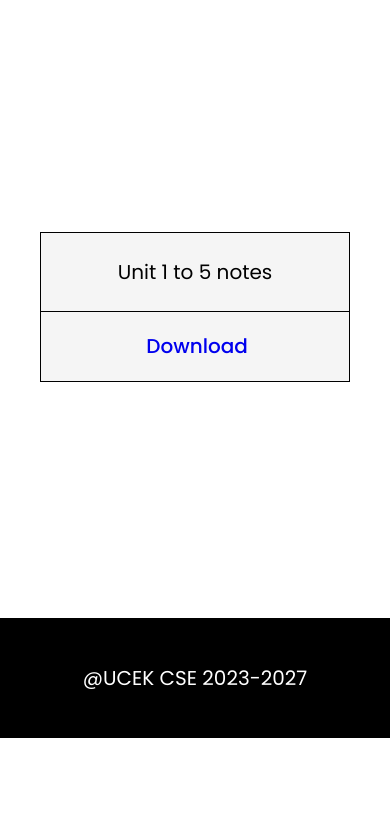
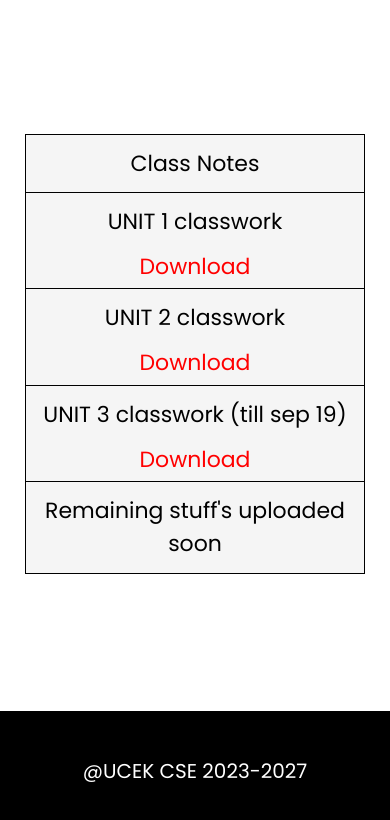
Before and after one commit to ucekcse/sem3, a plain HTML site: page page2DS.html in a window 390 px wide. Shown: the part 110-930 px from the top of the page. Before the commit the page ends 848 px from the top, so only its background shows below. Drawn offline with Linux system fonts and the light colour scheme.

Commit message:
Update page2DS.html

```diff
--- a/page2DS.html
+++ b/page2DS.html
@@ -126,7 +126,7 @@ background:black;
     justify-content: center;
     justify-content: space-evenly;
     width:100vw;
-    height:80vh;
+    height:72vh;
     flex-direction: column;
     margin-top: 4%;
     margin-bottom:4%;
@@ -134,11 +134,10 @@ background:black;
     font-family: "Poppins", sans-serif;
     font-weight: 400;
     font-style: normal;
-    cursor: pointer;
 }
 .sub{
     width:320px;
-    height:180px;
+    height:500px;
     background-color: whitesmoke;
     border:1px solid black;
     display:flex;
@@ -147,6 +146,7 @@ background:black;
     font-size: 22px;
     flex-direction: column;
     justify-content: space-evenly;
+    cursor: pointer;
 
 }
 .taskbar{
@@ -173,7 +173,7 @@ background:black;
 
 a{
     text-decoration: none;
-       }
+}
        .download:hover{
            background-color: rgb(27, 27, 27);
            color:white;
@@ -181,10 +181,12 @@ a{
        a:visited{
            color:rgb(0, 0, 0);
        }
-       .download{
-            font-weight: 500;
+       span{
+        color:red;
+      }
+        p{
+            text-align: center;
         }
-
 
 
 
@@ -241,7 +243,7 @@ a{
             justify-content: center;
             justify-content: space-evenly;
             width:100vw;
-            height:70vh;
+            height:81vh;
             flex-direction: column;
             margin-top: 4%;
             margin-bottom:4%;
@@ -251,16 +253,17 @@ a{
             font-style: normal;
         }
         .sub{
-            width:310px;
-            height:150px;
+            width:340px;
+            height:440px;
             background-color: whitesmoke;
             border:1px solid black;
             display:flex;
             align-items: center;
             justify-content: center;
-            font-size: 20px;
+            font-size: 22px;
             flex-direction: column;
             justify-content: space-evenly;
+            cursor: pointer;
 
         }
         .taskbar{
@@ -286,14 +289,14 @@ a{
         }
         p{
             margin:2%;
-        }
-        .unit{
-            font-size: 23;
+
         }
 
         a{
             text-decoration: none;
-               }
+
+            color: rgb(27, 27, 27);
+        }
                .download:hover{
                    background-color: rgb(27, 27, 27);
                    color:white;
@@ -301,9 +304,10 @@ a{
                a:visited{
                    color:rgb(0, 0, 0);
                }
-        .download{
-            font-weight: 500;
-        }
+      span{
+        color:red;
+      }
+
 
 }
 
@@ -338,13 +342,18 @@ a{
 </div>
 <div class="content">
     <div class="sub one">
-        <p class="unit">Unit 1 to 5 notes</p>
+        <p>Class Notes</p>
         <div class="lineupper"></div>
-        <a href="https://drive.google.com/file/d/13BQiWuDmTt5hKCe2hgIu-k0Wtg1sC4hY/view?usp=drive_link"
-        target="blank"><p class="download">Download</p></a>
-
-    </div>
-
+        <p >UNIT 1 classwork</p>
+        <a href="https://drive.google.com/file/d/1ehO4Az9dn8XND7RdsjurCATzIuexwPLM/view?usp=drive_link" target="_blank"><span>Download</span></a>
+        <div class="lineupper"></div>
+        <p >UNIT 2 classwork</p>
+        <a href="https://drive.google.com/file/d/1elImKd36yFbaIbMCXWWM3nDFyXvkXISp/view?usp=drive_link" target="_blank"><span>Download</span></a>
+        <div class="lineupper"></div>
+        <p >UNIT 3 classwork (till sep 19)</p>
+        <a href="https://drive.google.com/file/d/1emiJEL6emIt6eXA2lAK-K5RNdDx0tzlP/view?usp=drive_link" target="_blank"><span>Download</span></a>
+        <div class="lineupper"></div>
+        <P>Remaining stuff's uploaded soon</P>
     </div>
 
     </div>
@@ -360,6 +369,7 @@ function sideclose(){
     document.getElementById("showww").style.display="none";
 
 }
+
     </script>
 </body>
 </html>
```
